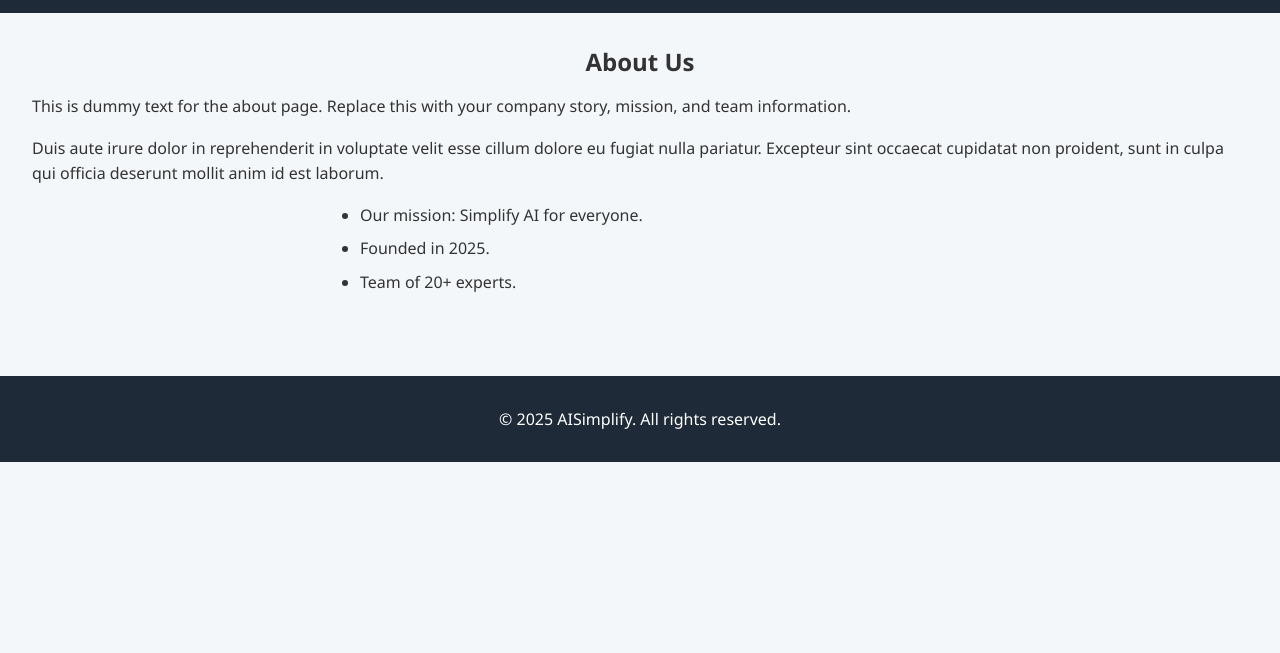
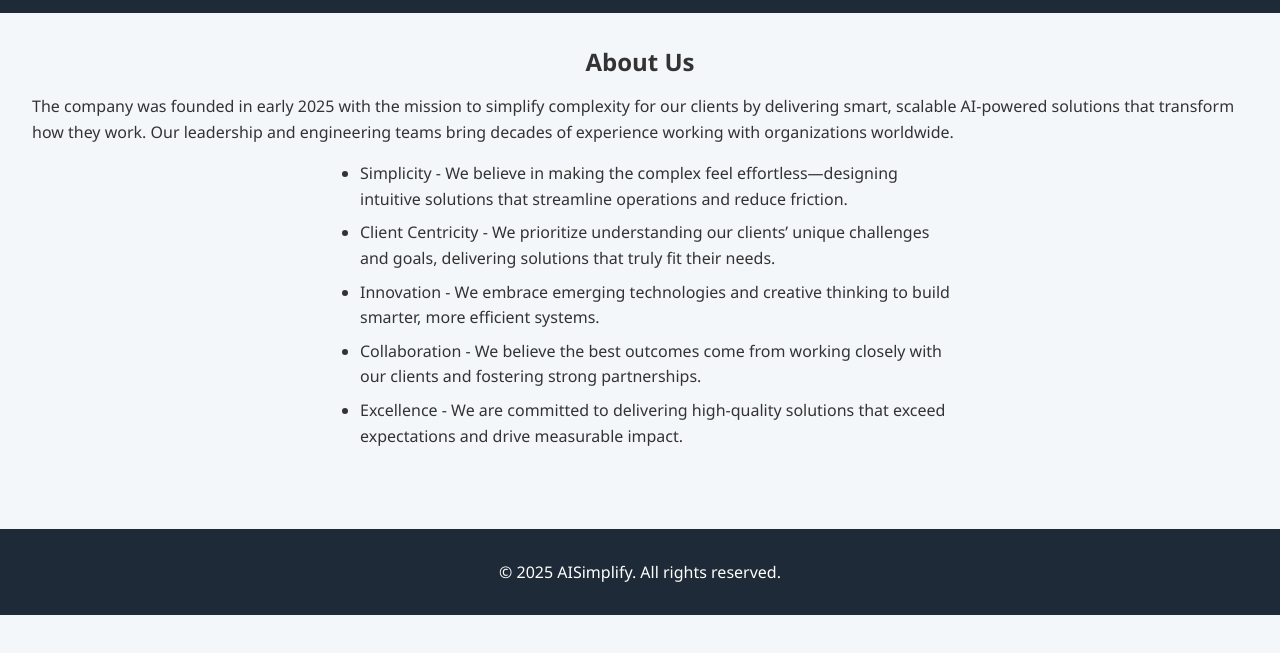
Before and after one commit to ovlac99/aisimplify-site, a plain HTML site: page index.html in a window 1280 px wide. Both pictures are taken after a click on the link "About". Shown: the part 67-720 px from the top of the page. Drawn offline with Linux system fonts and the light colour scheme.

Commit message:
Update index.html

```diff
--- a/index.html
+++ b/index.html
@@ -204,12 +204,13 @@
 
     <section id="about" class="tab-content">
       <h2>About Us</h2>
-      <p>This is dummy text for the about page. Replace this with your company story, mission, and team information.</p>
-      <p>Duis aute irure dolor in reprehenderit in voluptate velit esse cillum dolore eu fugiat nulla pariatur. Excepteur sint occaecat cupidatat non proident, sunt in culpa qui officia deserunt mollit anim id est laborum.</p>
+      <p>The company was founded in early 2025 with the mission to simplify complexity for our clients by delivering smart, scalable AI-powered solutions that transform how they work. Our leadership and engineering teams bring decades of experience working with organizations worldwide. </p>
       <ul>
-        <li>Our mission: Simplify AI for everyone.</li>
-        <li>Founded in 2025.</li>
-        <li>Team of 20+ experts.</li>
+        <li>Simplicity - We believe in making the complex feel effortless—designing intuitive solutions that streamline operations and reduce friction.</li>
+        <li>Client Centricity - We prioritize understanding our clients’ unique challenges and goals, delivering solutions that truly fit their needs.</li>
+        <li>Innovation - We embrace emerging technologies and creative thinking to build smarter, more efficient systems.</li>
+        <li>Collaboration - We believe the best outcomes come from working closely with our clients and fostering strong partnerships. </li>
+        <li>Excellence - We are committed to delivering high-quality solutions that exceed expectations and drive measurable impact. </li>
       </ul>
     </section>
 
```
